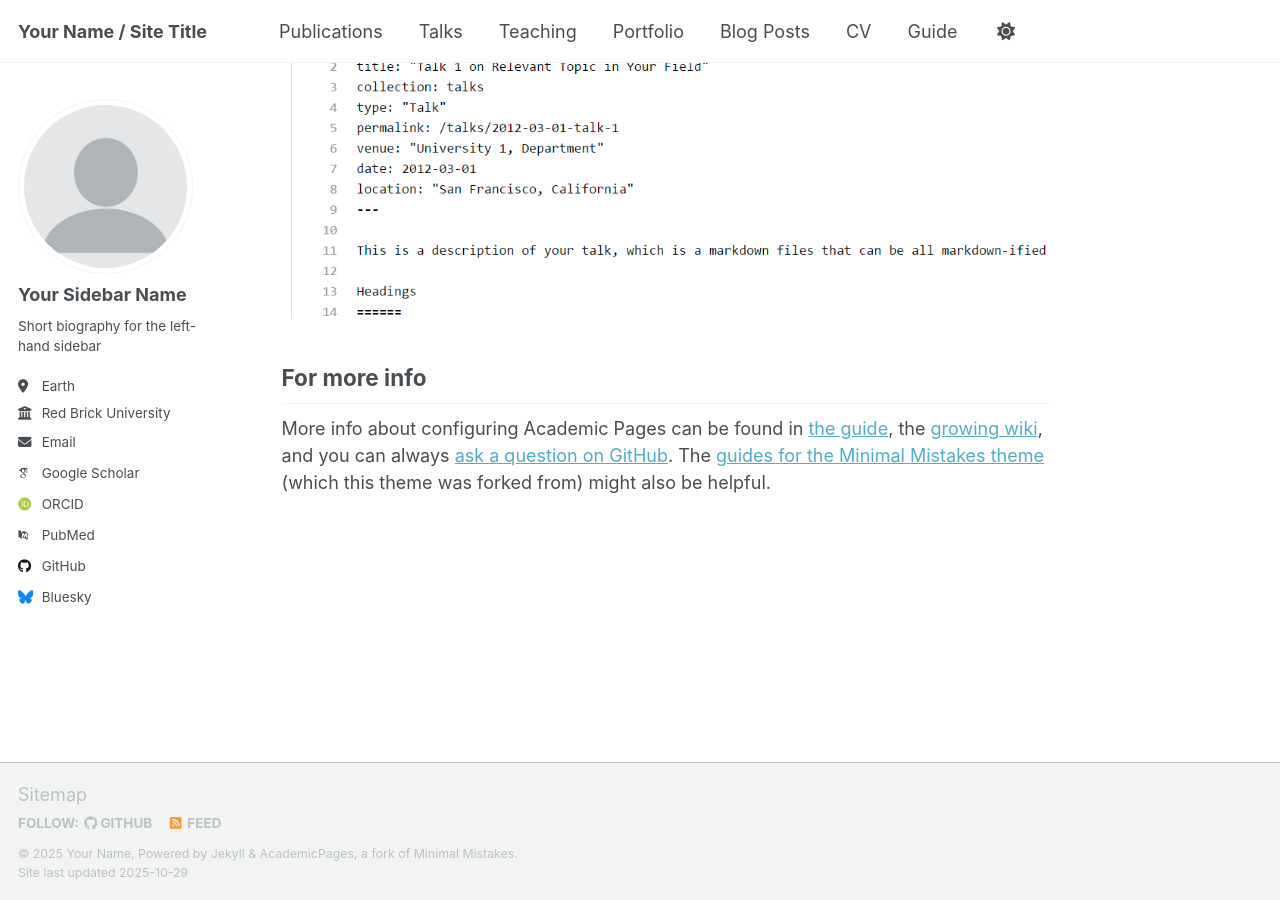
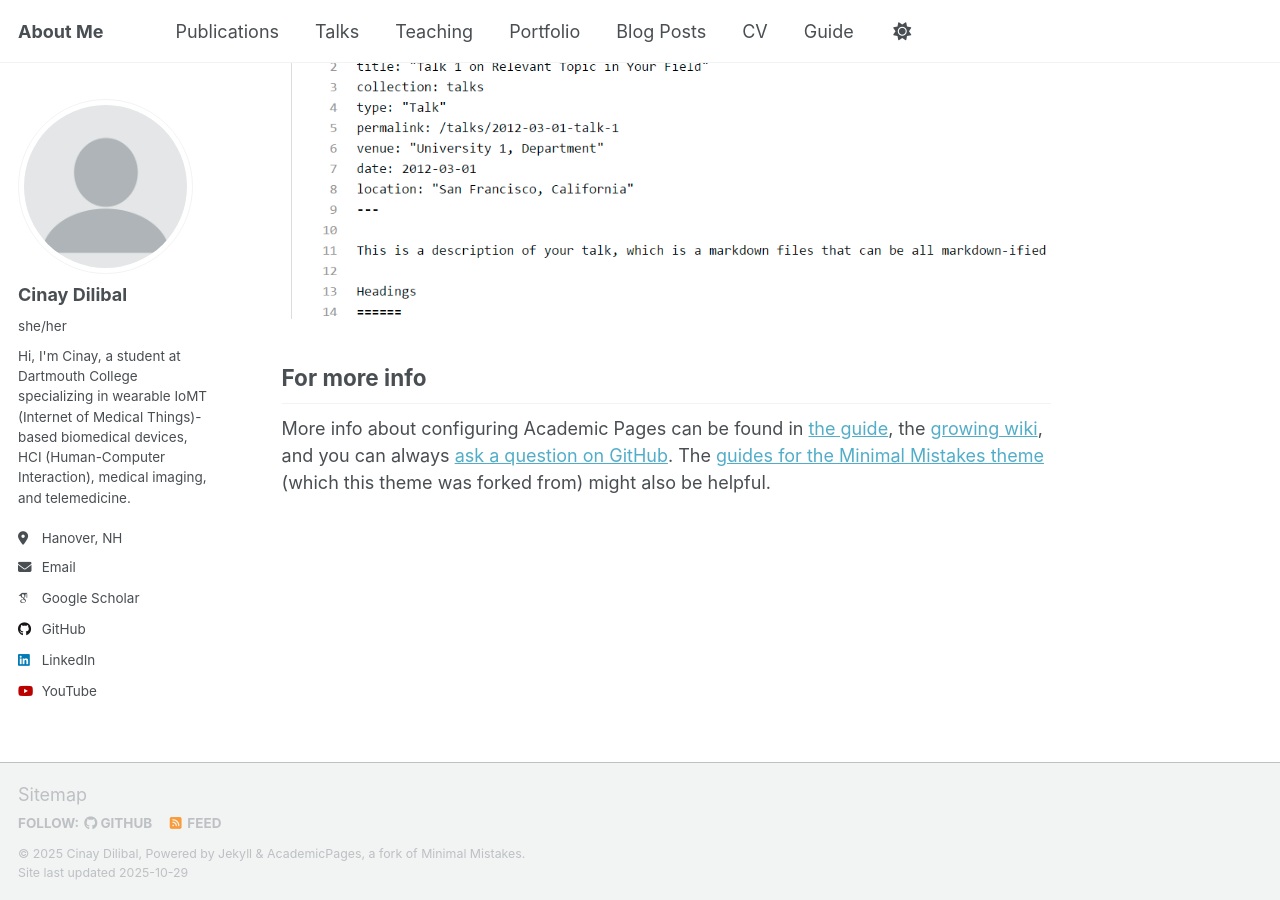
Before and after one commit to Cdilibal/cdilibal.github.io, a Jekyll site: the page built from _pages/about.md, in a window 1280 px wide and 900 px high, scrolled down 2880 px. Built offline with Jekyll 4.4.1, drawn with Linux system fonts in a browser that asks for light colours; some web fonts are replaced; a script that is not in the unit is left out.

Commit message:
Update _config.yml

```diff
--- a/_config.yml
+++ b/_config.yml
@@ -9,14 +9,14 @@
 # Basic Site Settings
 locale                   : "en-US"
 site_theme               : "default" # Currently available options are "default", "air"
-title                    : "Your Name / Site Title"
+title                    : "About Me"
 title_separator          : "-"
-name                     : &name "Your Name"
-description              : &description "Your Name's academic portfolio"   # Update this with a general description of your site, this is the default if not overridden by a page
-url                      : https://academicpages.github.io # The base hostname & protocol for your site e.g. "https://[your GitHub username].github.io",
+name                     : &name "Cinay Dilibal"
+description              : &description "Cinay Dilibal's academic portfolio"   # Update this with a general description of your site, this is the default if not overridden by a page
+url                      : https://cdilibal.github.io # The base hostname & protocol for your site e.g. "https://[your GitHub username].github.io",
                                                            # or if you already have some other page hosted on Github then use "https://[your GitHub username].github.io/[Your Repo Name]"
 baseurl                  : "" # the subpath of your site, e.g. "/blog"
-repository               : "academicpages/academicpages.github.io"
+repository               : "cdilibal/cdilibal.github.io"
 
 # Site Author - The following control what appear as part of the author content on the side bar.
 #               If a field is blank the icon and link will not appear, otherwise it will be shown.
@@ -24,23 +24,23 @@ repository               : "academicpages/academicpages.github.io"
 author:
   # Biographic information
   avatar           : "profile.png"
-  name             : "Your Sidebar Name"
-  pronouns         : # example: "she/her"
-  bio              : "Short biography for the left-hand sidebar"
-  location         : "Earth"
-  employer         : "Red Brick University"
+  name             : "Cinay Dilibal"
+  pronouns         : "she/her"
+  bio              : "Hi, I'm Cinay, a student at Dartmouth College specializing in wearable IoMT (Internet of Medical Things)-based biomedical devices, HCI (Human-Computer Interaction), medical imaging, and telemedicine."
+  location         : "Hanover, NH"
+  employer         : #
   uri              : # URL
-  email            : "none@example.org"
+  email            : "cinaydilibal@gmail.com"
 
   # Academic websites
   academia         : # URL
   arxiv            : # URL - Update with the correct link to your profile
-  googlescholar    : "https://scholar.google.com/citations?user=PS_CX0AAAAAJ"
+  googlescholar    : "https://scholar.google.com/citations?user=czJoNWIAAAAJ"
   inspire-hep      : # URL
   impactstory      : # URL
-  orcid            : "https://orcid.org/yourorcidurl"
+  orcid            : #
   semantic         : # URL
-  pubmed           : "https://www.ncbi.nlm.nih.gov/pubmed/?term=john+snow"
+  pubmed           : #
   researchgate     : # URL
   scopus           : # URL
 
@@ -48,13 +48,13 @@ author:
   bitbucket        : # Username - Update with your username on the site
   codepen          : # Username
   dribbble         : # Username
-  github           : "academicpages"
+  github           : "cdilibal"
   kaggle           : # Username
   stackoverflow    : # User number or user number and name (i.e., use "1" or "1/jeff-atwood")
 
   # Social media
   artstation       : # Username
-  bluesky          : "bsky.app" # Replace this with you Bluesky username
+  bluesky          : # Replace this with you Bluesky username
   facebook         : # Username
   flickr           : # Username
   foursquare       : # Username
@@ -63,7 +63,7 @@ author:
   keybase          : # Username
   instagram        : # Username
   lastfm           : # Username
-  linkedin         : # Username
+  linkedin         : cinay-dilibal
   mastodon         : # URL
   medium           : # URL
   pinterest        : # Username
@@ -76,7 +76,7 @@ author:
   weibo            : # Username
   wikipedia        : # Username
   xing             : # Username
-  youtube          : # Username
+  youtube          : technotalks_
   zhihu            : # Username
 
 # Publication Category - The following the list of publication categories and their headings
@@ -87,6 +87,12 @@ publication_category:
     title: 'Journal Articles'
   conferences:
     title: 'Conference Papers'
+  in_submission:
+    title: 'In Submission'
+  in_preparation:
+    title: 'In Preparation'
+  published:
+    title: 'Published'
 
 # Site Settings
 teaser                   :  # filename of teaser fallback teaser image placed in /images/ for social media previews
```
